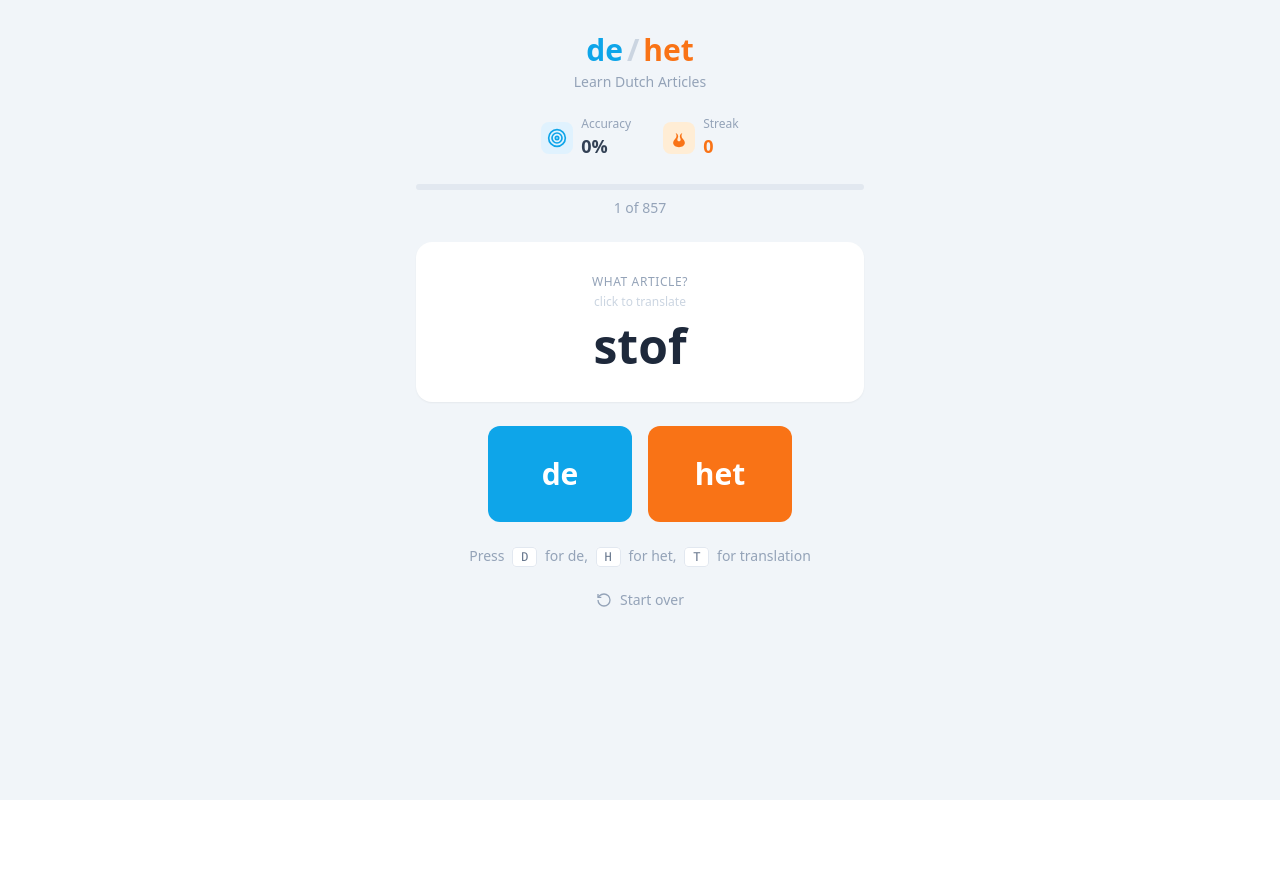
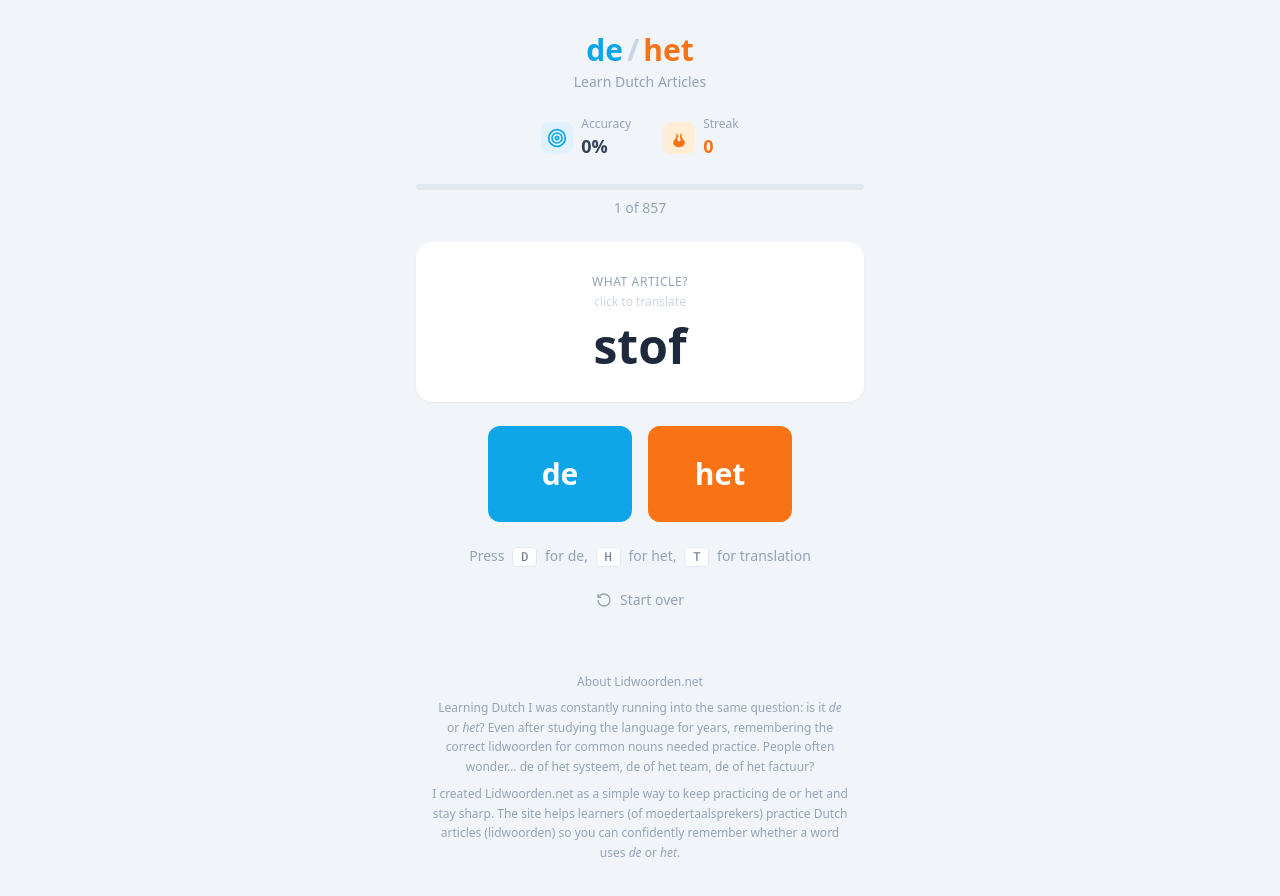
Before and after one commit to PlumpPear/De-Het, a React (Vite) app: page / in a window 1280 px wide. Shown: the top 896 px of the page. Before the commit the page ends 800 px from the top, so only its background shows below. Built offline with nearby package versions, Linux system fonts and the light colour scheme.

Commit message:
Add minimal About section at the bottom of the page
https://claude.ai/code/session_01ETJUTGdT7HZuG6f94ibQVQ

```diff
--- a/src/App.jsx
+++ b/src/App.jsx
@@ -252,6 +252,16 @@ export default function DutchVocabApp() {
         </svg>
         <span className="text-sm">Start over</span>
       </button>
+      {/* About */}
+      <div className="mt-16 mb-8 max-w-md text-center px-4">
+        <h2 className="text-slate-400 text-xs font-medium mb-2">About Lidwoorden.net</h2>
+        <p className="text-slate-400 text-xs leading-relaxed mb-2">
+          Learning Dutch I was constantly running into the same question: is it <em>de</em> or <em>het</em>? Even after studying the language for years, remembering the correct lidwoorden for common nouns needed practice. People often wonder… de of het systeem, de of het team, de of het factuur?
+        </p>
+        <p className="text-slate-400 text-xs leading-relaxed">
+          I created Lidwoorden.net as a simple way to keep practicing de or het and stay sharp. The site helps learners (of moedertaalsprekers) practice Dutch articles (lidwoorden) so you can confidently remember whether a word uses <em>de</em> or <em>het</em>.
+        </p>
+      </div>
       <Analytics />
     </div>
   );
```
